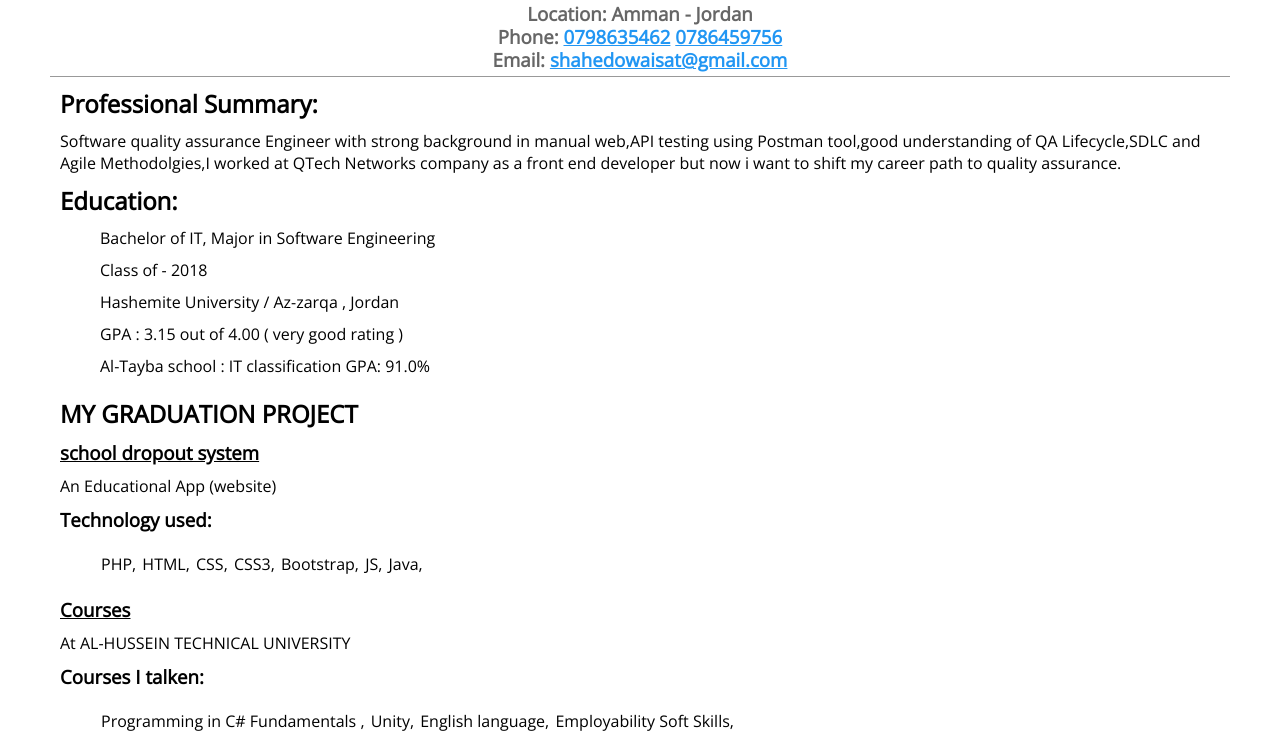
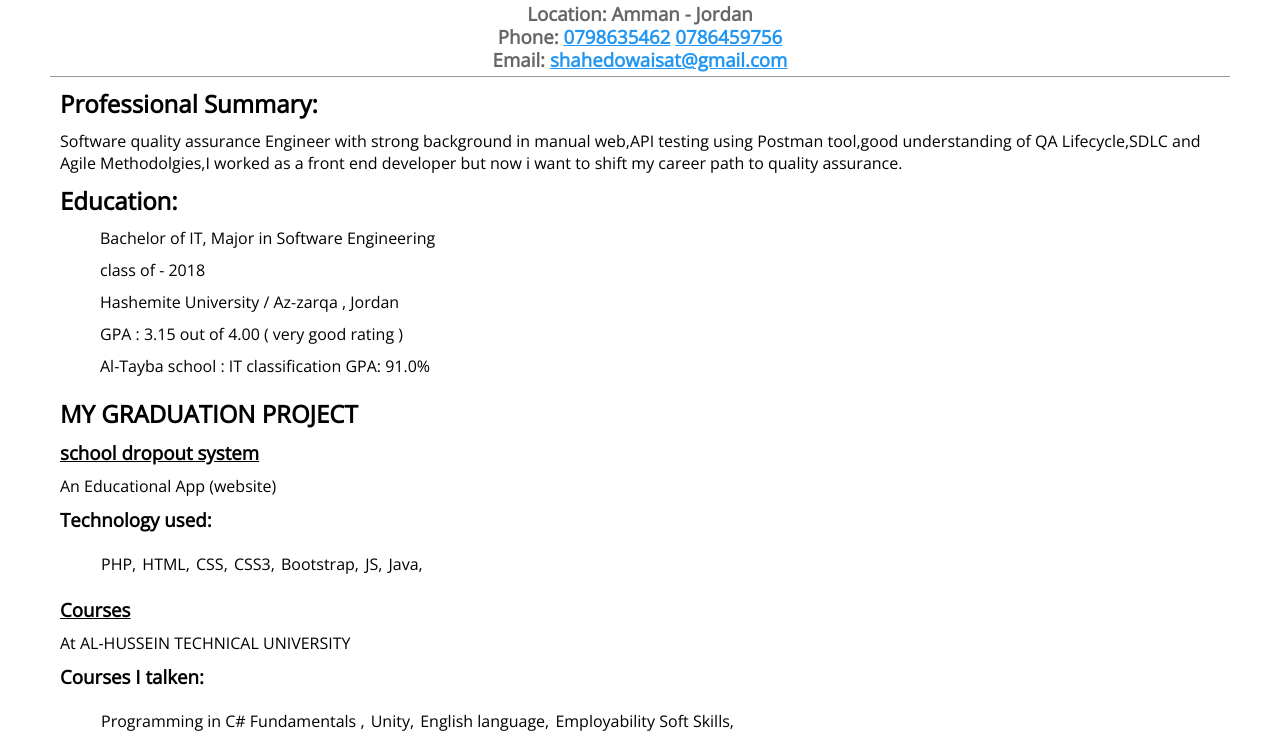
Before and after one commit to ShahedOwaisat/My-CV-Pages, a plain HTML site: page index.html in a window 1280 px wide. Shown: the part 56-800 px from the top of the page. Drawn offline with nearby package versions, Linux system fonts and the light colour scheme.

Commit message:
Update index.html

```diff
--- a/index.html
+++ b/index.html
@@ -89,7 +89,7 @@
       <h2>Professional Summary:</h2>
       <p>
         Software quality assurance Engineer with strong background in manual web,API testing using Postman tool,good understanding of QA Lifecycle,SDLC
-        and Agile Methodolgies,I worked at QTech Networks company as a front end developer but now i want to shift my career path to quality assurance.
+        and Agile Methodolgies,I worked as a front end developer but now i want to shift my career path to quality assurance.
        </p>
       <h2>Education:</h2>
       <div>
@@ -98,7 +98,7 @@
            Bachelor of IT, Major in Software Engineering
           </li>
           <li>
-           Class of - 2018
+           class of - 2018
           </li>
 
           <li>
```
